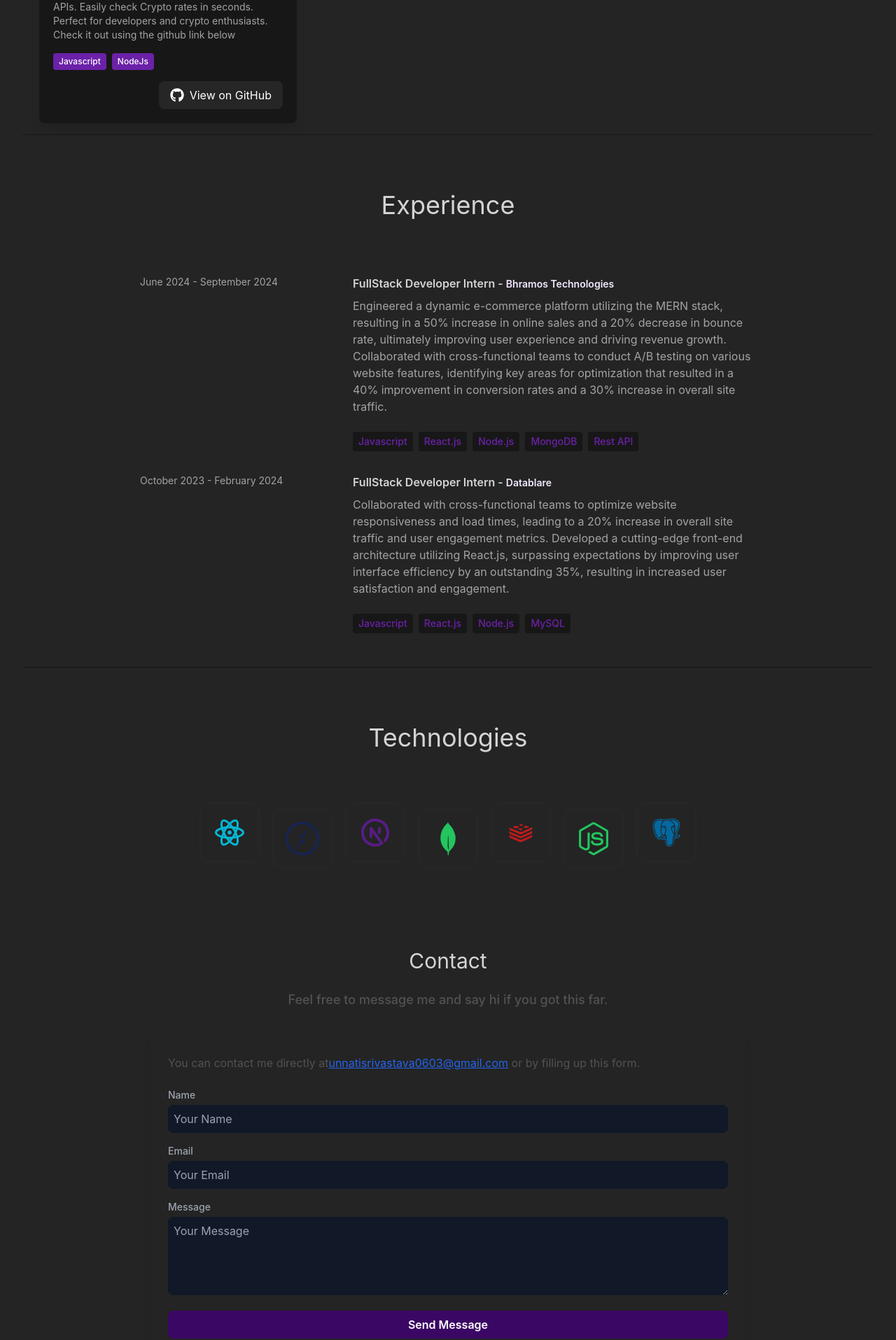
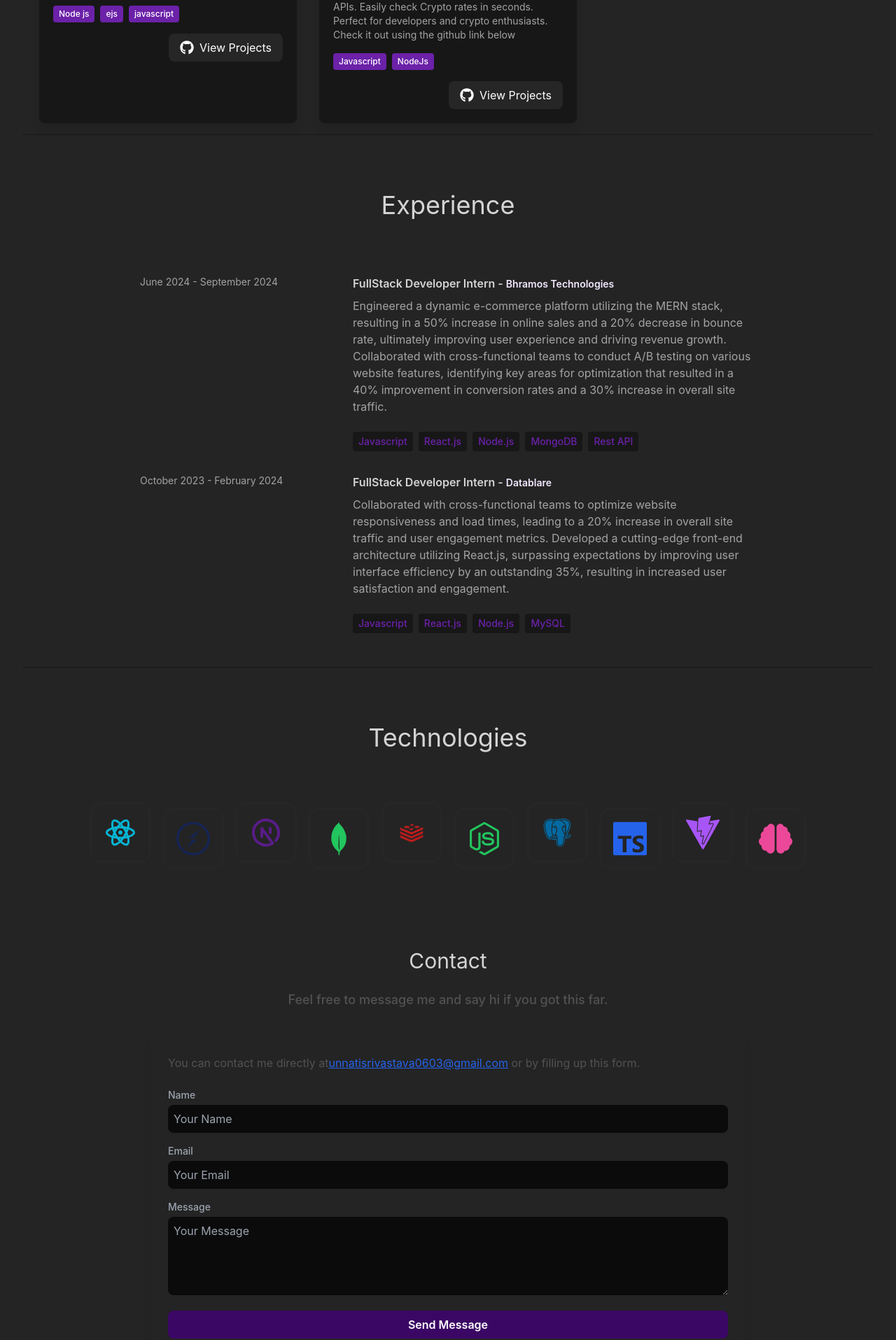
Before and after one commit to unnati06/portfolio, a React (Vite) app in the folder portfolio/: page / in a window 1280 px wide. Shown: the part 1489-3404 px from the top of the page at 70% size. Built offline with nearby package versions, Linux system fonts and the light colour scheme; a web font is replaced by a local one.

Commit message:
added project

```diff
--- a/portfolio/src/components/Contact.jsx
+++ b/portfolio/src/components/Contact.jsx
@@ -1,36 +1,49 @@
-{/* <div className='border-b border-neutral-900 pb-20'> */}
 import React from "react";
 
 const Contact = () => {
   return (
-    <section className='border-b border-neutral-900 pb-20'>
+    <section className="border-b border-neutral-900 pb-20">
       <div id="contact" className="max-w-4xl mx-auto px-6">
         <h2 className="text-3xl pb-6 mt-4 text-center">Contact</h2>
         <p className="pb-8 text-lg font-medium text-neutral-600 text-center dark:text-neutral-300">
           Feel free to message me and say hi if you got this far.
         </p>
-        <div className="bg-#242424 dark:bg-gray-800 rounded-xl shadow-lg p-6">
-          {/* <h3 className="text-2xl font-semibold text-white dark:text-white">Let's get in touch</h3> */}
+        <div className="bg-transparent rounded-xl shadow-lg p-6">
           <p className="text-neutral-600 dark:text-neutral-400 pt-2">
             You can contact me directly at
             <a href="mailto:unnatisrivastava0603@gmail.com" className="underline text-blue-600 dark:text-blue-400">
-                 unnatisrivastava0603@gmail.com
+              unnatisrivastava0603@gmail.com
             </a> or by filling up this form.
           </p>
           <form className="mt-6">
             <div className="mb-4">
               <label className="block text-sm font-medium text-gray-400 dark:text-gray-300">Name</label>
-              <input type="text" className="w-full mt-1 p-2 rounded-lg bg-gray-900 text-gray-300 dark:bg-gray-700 dark:border-gray-600 dark:text-white" placeholder="Your Name" />
+              <input
+                type="text"
+                className="w-full mt-1 p-2 rounded-lg bg-[#0B0B0B] text-gray-300 dark:bg-[#0B0B0B] dark:border-gray-600 dark:text-white"
+                placeholder="Your Name"
+              />
             </div>
             <div className="mb-4">
               <label className="block text-sm font-medium text-gray-400 dark:text-gray-300">Email</label>
-              <input type="email" className="w-full mt-1 p-2 rounded-lg bg-gray-900 text-gray-300 dark:bg-gray-700 dark:border-gray-600 dark:text-white" placeholder="Your Email" />
+              <input
+                type="email"
+                className="w-full mt-1 p-2 rounded-lg bg-[#0B0B0B] text-gray-300 dark:bg-[#0B0B0B] dark:border-gray-600 dark:text-white"
+                placeholder="Your Email"
+              />
             </div>
             <div className="mb-4">
               <label className="block text-sm font-medium text-gray-400 dark:text-gray-300">Message</label>
-              <textarea className="w-full mt-1 p-2 rounded-lg bg-gray-900 text-gray-300 dark:bg-gray-700 dark:border-gray-600 dark:text-white" rows="4" placeholder="Your Message"></textarea>
+              <textarea
+                className="w-full mt-1 p-2 rounded-lg bg-[#0B0B0B] text-gray-300 dark:bg-[#0B0B0B] dark:border-gray-600 dark:text-white"
+                rows="4"
+                placeholder="Your Message"
+              ></textarea>
             </div>
-            <button type="submit" className="w-full bg-purple-950 hover:bg-purple-900 text-white font-semibold py-2 rounded-lg transition">
+            <button
+              type="submit"
+              className="w-full bg-purple-950 hover:bg-purple-900 text-white font-semibold py-2 rounded-lg transition"
+            >
               Send Message
             </button>
           </form>
--- a/portfolio/src/components/Projects.jsx
+++ b/portfolio/src/components/Projects.jsx
@@ -55,7 +55,7 @@
                 className="flex items-center gap-2 text-white bg-neutral-800 hover:bg-neutral-700 px-4 py-2 rounded-lg transition"
               >
                 <FaGithub className="text-xl" />
-                View on GitHub
+                View Projects
               </a>
               </div>
           </motion.div>
--- a/portfolio/src/components/Technologies.jsx
+++ b/portfolio/src/components/Technologies.jsx
@@ -1,23 +1,26 @@
-import React from 'react'
+import React from 'react';
 import { RiReactjsLine } from 'react-icons/ri';
-import { SiSocketdotio } from "react-icons/si";
-import { SiWebrtc } from "react-icons/si";
+import { SiSocketdotio } from 'react-icons/si';
+import { SiWebrtc } from 'react-icons/si';
 import { TbBrandNextjs } from 'react-icons/tb';
 import { SiMongodb } from 'react-icons/si';
 import { DiRedis } from 'react-icons/di';
 import { FaNodeJs } from 'react-icons/fa';
 import { BiLogoPostgresql } from 'react-icons/bi';
-import { motion } from "framer-motion";
+import { SiTypescript } from 'react-icons/si'; // TypeScript
+import { SiVite } from 'react-icons/si'; // Vite
+import { FaBrain } from 'react-icons/fa'; // Placeholder for AI/LLMs
+import { motion } from 'framer-motion';
 
 const iconVariants = (duration) => ({
   initial: { y: -10 },
   animate: {
     y: [10, -10],
     transition: {
-      duration: duration, // Use the numeric value of `duration` here
-      ease: "linear",
+      duration: duration,
+      ease: 'linear',
       repeat: Infinity,
-      repeatType: "reverse",
+      repeatType: 'reverse',
     },
   },
 });
@@ -45,9 +48,8 @@
           animate="animate"
           className="rounded-2xl border-4 border-neutral-800 p-4"
         >
-          <RiReactjsLine className="text-5xl text-cyan-500"  />
+          <RiReactjsLine className="text-5xl text-cyan-500" />
         </motion.div>
-
         <motion.div
           variants={iconVariants(2.5)}
           initial="initial"
@@ -96,7 +98,31 @@
         >
           <BiLogoPostgresql className="text-5xl text-sky-700" />
         </motion.div>
-
+        {/* New Technologies */}
+        <motion.div
+          variants={iconVariants(2.5)}
+          initial="initial"
+          animate="animate"
+          className="rounded-2xl border-4 border-neutral-800 p-4"
+        >
+          <SiTypescript className="text-5xl text-blue-600" />
+        </motion.div>
+        <motion.div
+          variants={iconVariants(2.0)}
+          initial="initial"
+          animate="animate"
+          className="rounded-2xl border-4 border-neutral-800 p-4"
+        >
+          <SiVite className="text-5xl text-purple-500" />
+        </motion.div>
+        <motion.div
+          variants={iconVariants(2.5)}
+          initial="initial"
+          animate="animate"
+          className="rounded-2xl border-4 border-neutral-800 p-4"
+        >
+          <FaBrain className="text-5xl text-pink-500" /> {/* AI/LLMs */}
+        </motion.div>
       </motion.div>
     </div>
   );
--- a/portfolio/src/constants/index.js
+++ b/portfolio/src/constants/index.js
@@ -35,7 +35,7 @@
     image: project3,
     description:"Built an interactive, AI-enhanced code editor with real-time collaborative features, enabling seamless multi-user coding sessions. Optimized synchronization efficiency, reducing latency by 40%, and enhanced developer productivity by 30% through intelligent code suggestions and seamless room-based sharing.",
     technologies:["React.js", "Node.js","Socket.io","Codemirror","Redis"],
-    githubLink:"https://github.com/unnati06/AI-powered-Code-Editor",
+    githubLink:"https://collaborative-code-editor-black.vercel.app/",
   },
   {
     title: "WEBRTC Based video calling website (Zencall)",
@@ -43,7 +43,7 @@
     description:
       "Developed a feature-rich video calling platform using WebRTC, incorporating scheduling and recording functionalities. Enhanced virtual communication efficiency, improved user experience, and boosted user retention by 25% through seamless connectivity, high-quality streaming, and intuitive interface design.",
     technologies: ["React", "Node.js", "WebRTC", "MongoDB", "Cloudinary"],
-    githubLink:"https://github.com/unnati06/ZenCall",
+    githubLink:"https://zencall-1.onrender.com",
   },
   {
     title: "Job Tracking Website",
@@ -51,7 +51,14 @@
     description:
       "Developed a dynamic job tracking website using React.js, Node.js, Express, and MongoDB, enabling seamless job application management. Enhanced user experience and engagement by 40% through intuitive UI, real-time updates, and optimized performance, streamlining job tracking for professionals.",
     technologies: ["Javascript", "Reactjs", "NodeJs", "MongoDB", "Express.js"],
-    githubLink:"https://github.com/unnati06/TrackIt",
+    githubLink:"https://trackit-1mxs.onrender.com",
+  },
+  {
+    title:"Real Time Location Tracker",
+    image:project2,
+    description:"Created a real time location tracker using node js which can help users track a given location in real-time",
+    technologies:["Node js", "ejs","javascript"],
+    githubLink:"https://real-time-tracker-b0zv.onrender.com"
   },
   {
     title:"NodeJS CLI for Cryptocurrency Prices",
```
